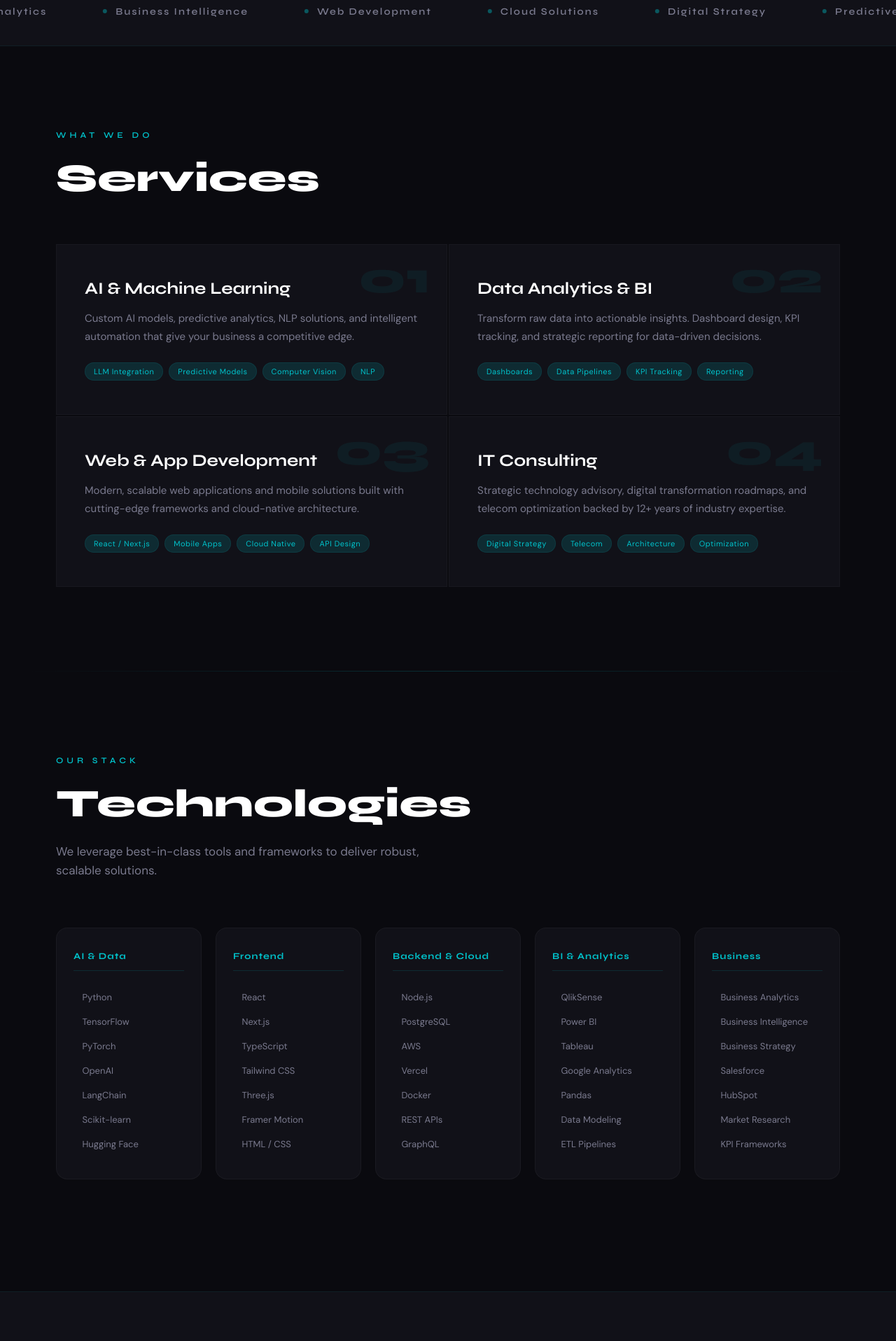
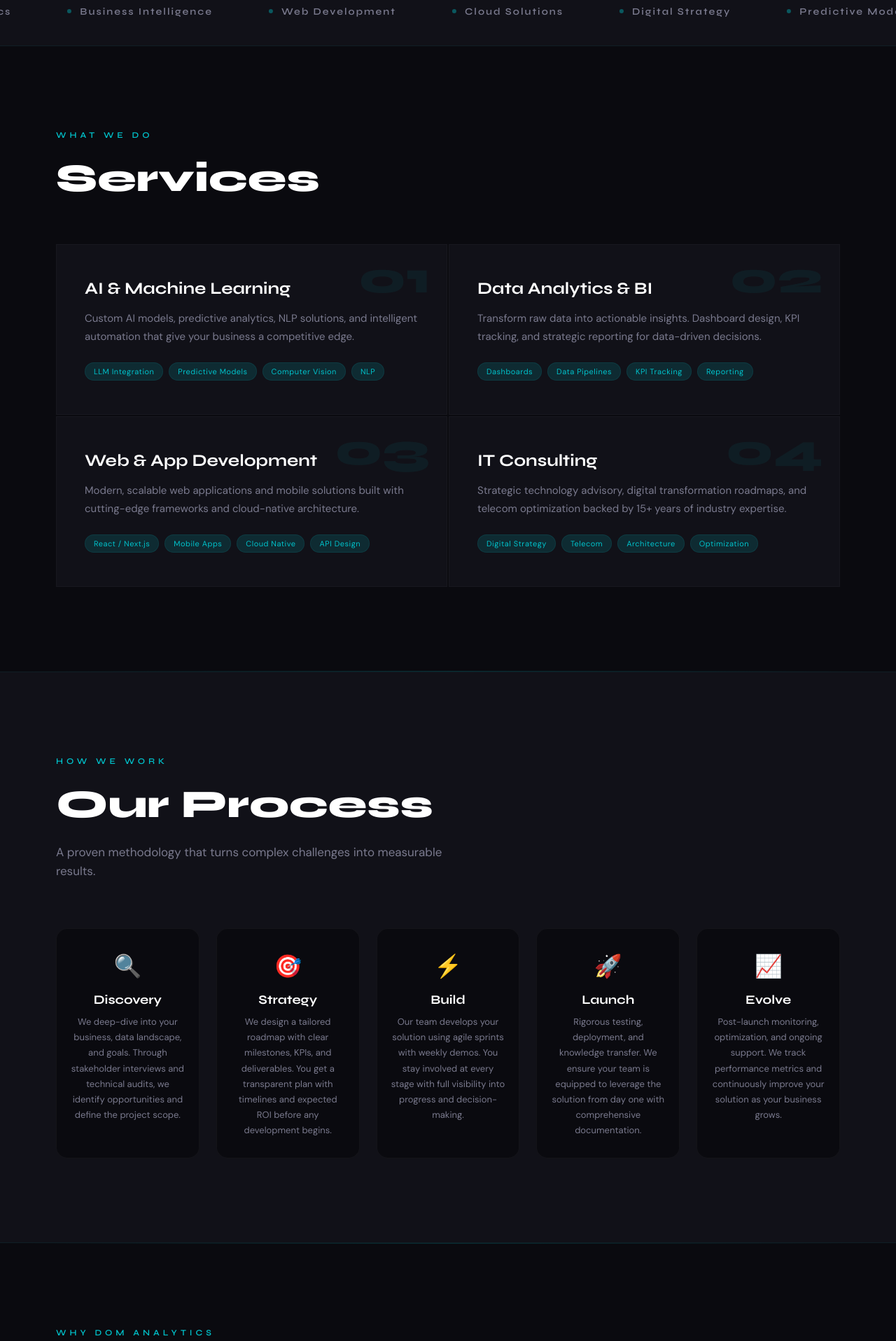
Before and after one commit to dom1990zg/dom-analytics-web, a Next.js app: page / in a window 1280 px wide. Shown: the part 880-2797 px from the top of the page at 70% size. Built offline with nearby package versions, Linux system fonts and the light colour scheme.

Commit message:
How We Work process section, Why Dom Analytics section, LinkedIn company fix, equal card heights

```diff
--- a/src/app/globals.css
+++ b/src/app/globals.css
@@ -124,6 +124,30 @@ body *{cursor:none}
 .service-tags{display:flex;flex-wrap:wrap;gap:8px}
 .service-tag{font-size:11px;letter-spacing:0.5px;padding:5px 12px;background:var(--teal-dim);color:var(--teal);border-radius:20px;border:1px solid rgba(0,194,203,0.1);transition:background 0.3s}
 .service-card:hover .service-tag{background:rgba(0,194,203,0.1);border-color:rgba(0,194,203,0.2)}
+
+/* ─── HOW WE WORK / PROCESS ─── */
+.process-section{background:var(--bg2);border-top:1px solid rgba(0,194,203,0.08);border-bottom:1px solid rgba(0,194,203,0.08)}
+.process-grid{display:grid;grid-template-columns:repeat(5,1fr);gap:24px;margin-top:64px;position:relative;align-items:stretch}
+.process-card{position:relative;padding:32px 20px 28px;text-align:center;border-radius:16px;border:1px solid rgba(255,255,255,0.04);background:var(--bg);transition:border-color 0.4s,transform 0.4s,box-shadow 0.4s;display:flex;flex-direction:column;align-items:center;width:100%;flex:1}
+.process-card:hover{border-color:rgba(0,194,203,0.2);transform:translateY(-4px);box-shadow:0 12px 30px rgba(0,0,0,0.2),0 0 20px rgba(0,194,203,0.04)}
+.process-card-icon{font-size:32px;margin-bottom:16px}
+.process-card-num{font-family:var(--font-d);font-size:11px;font-weight:700;letter-spacing:3px;color:var(--teal);margin-bottom:8px;opacity:0.6}
+.process-card-title{font-family:var(--font-d);font-size:18px;font-weight:700;color:var(--text-bright);margin-bottom:10px}
+.process-card-desc{font-size:13px;color:var(--text-dim);line-height:1.7}
+.process-card-line{display:none}
+.process-card-dot{display:none}
+.process-grid .stagger-item{display:flex}
+.why-grid .stagger-item{display:flex}
+
+/* ─── WHY DOM ANALYTICS ─── */
+.why-grid{display:grid;grid-template-columns:repeat(2,1fr);gap:24px;margin-top:64px;align-items:stretch}
+.why-card{padding:40px 32px;border-radius:16px;border:1px solid rgba(255,255,255,0.04);background:var(--bg2);transition:border-color 0.4s,transform 0.4s,box-shadow 0.4s;position:relative;overflow:hidden;display:flex;flex-direction:column;width:100%;flex:1}
+.why-card:hover{border-color:rgba(0,194,203,0.2);transform:translateY(-4px);box-shadow:0 12px 30px rgba(0,0,0,0.2),0 0 20px rgba(0,194,203,0.04)}
+.why-card::before{content:'';position:absolute;top:0;left:0;width:100%;height:2px;background:linear-gradient(90deg,transparent,var(--teal),transparent);transform:scaleX(0);transition:transform 0.6s}
+.why-card:hover::before{transform:scaleX(1)}
+.why-card-icon{font-size:36px;margin-bottom:20px}
+.why-card-title{font-family:var(--font-d);font-size:20px;font-weight:700;color:var(--text-bright);margin-bottom:12px}
+.why-card-desc{font-size:14px;color:var(--text-dim);line-height:1.7}
 
 /* ─── TECH ─── */
 .tech-grid{margin-top:64px;display:grid;grid-template-columns:repeat(5,1fr);gap:20px;align-items:stretch}
@@ -270,6 +294,8 @@ body *{cursor:none}
   .menu-btn{display:block;cursor:auto}
   .services-grid{grid-template-columns:1fr}
   .tech-grid{grid-template-columns:repeat(2,1fr)}
+  .process-grid{grid-template-columns:repeat(2,1fr)}
+  .why-grid{grid-template-columns:1fr}
   .contact-layout{grid-template-columns:1fr;gap:48px}
   .section{padding:80px 24px}
   .nav{padding:16px 24px}
@@ -282,10 +308,11 @@ body *{cursor:none}
   .page-hero{padding:140px 24px 80px}
   .big-footer-top{grid-template-columns:1fr;gap:40px}
   .projects-grid{grid-template-columns:1fr}
-  .cta-btn,.submit-btn,.lang-toggle,.service-card,.form-field input,.form-field textarea,.project-card{cursor:auto}
+  .cta-btn,.submit-btn,.lang-toggle,.service-card,.form-field input,.form-field textarea,.project-card,.process-card,.why-card{cursor:auto}
 }
 @media(max-width:600px){
   .tech-grid{grid-template-columns:1fr}
+  .process-grid{grid-template-columns:1fr}
   .hero{padding:100px 20px 60px}
   .big-footer-bottom{flex-direction:column;gap:12px;text-align:center}
   .big-footer-bottom a{margin-left:0;margin:0 12px}
--- a/src/app/page.js
+++ b/src/app/page.js
@@ -12,7 +12,20 @@ const translations = {
       { num: '01', title: 'AI & Machine Learning', desc: 'Custom AI models, predictive analytics, NLP solutions, and intelligent automation that give your business a competitive edge.', tags: ['LLM Integration', 'Predictive Models', 'Computer Vision', 'NLP'] },
       { num: '02', title: 'Data Analytics & BI', desc: 'Transform raw data into actionable insights. Dashboard design, KPI tracking, and strategic reporting for data-driven decisions.', tags: ['Dashboards', 'Data Pipelines', 'KPI Tracking', 'Reporting'] },
       { num: '03', title: 'Web & App Development', desc: 'Modern, scalable web applications and mobile solutions built with cutting-edge frameworks and cloud-native architecture.', tags: ['React / Next.js', 'Mobile Apps', 'Cloud Native', 'API Design'] },
-      { num: '04', title: 'IT Consulting', desc: 'Strategic technology advisory, digital transformation roadmaps, and telecom optimization backed by 12+ years of industry expertise.', tags: ['Digital Strategy', 'Telecom', 'Architecture', 'Optimization'] },
+      { num: '04', title: 'IT Consulting', desc: 'Strategic technology advisory, digital transformation roadmaps, and telecom optimization backed by 15+ years of industry expertise.', tags: ['Digital Strategy', 'Telecom', 'Architecture', 'Optimization'] },
+    ]},
+    process: { label: 'HOW WE WORK', title: 'Our Process', sub: 'A proven methodology that turns complex challenges into measurable results.', steps: [
+      { title: 'Discovery', desc: 'We deep-dive into your business, data landscape, and goals. Through stakeholder interviews and technical audits, we identify opportunities and define the project scope.', icon: '🔍' },
+      { title: 'Strategy', desc: 'We design a tailored roadmap with clear milestones, KPIs, and deliverables. You get a transparent plan with timelines and expected ROI before any development begins.', icon: '🎯' },
+      { title: 'Build', desc: 'Our team develops your solution using agile sprints with weekly demos. You stay involved at every stage with full visibility into progress and decision-making.', icon: '⚡' },
+      { title: 'Launch', desc: 'Rigorous testing, deployment, and knowledge transfer. We ensure your team is equipped to leverage the solution from day one with comprehensive documentation.', icon: '🚀' },
+      { title: 'Evolve', desc: 'Post-launch monitoring, optimization, and ongoing support. We track performance metrics and continuously improve your solution as your business grows.', icon: '📈' },
+    ]},
+    why: { label: 'WHY DOM ANALYTICS', title: 'What\'s in it for you', items: [
+      { icon: '🧠', title: '15+ Years of Data Expertise', desc: 'Over 15 years of hands-on experience delivering data-driven growth across 40+ countries, with deep specialization in the telecommunications industry and enterprise analytics.' },
+      { icon: '🤖', title: 'AI-First Approach', desc: 'Every solution we build leverages AI and machine learning. We don\'t just consult, we build intelligent systems that automate, predict, and optimize your operations at scale.' },
+      { icon: '📊', title: 'Proven Revenue Impact', desc: 'Our track record includes 300% revenue growth on telecom monetization projects and 1500% revenue increase on network optimization initiatives across the APAC region.' },
+      { icon: '🤝', title: 'End-to-End Partnership', desc: 'From strategy to deployment and beyond. One team, full accountability. No handoffs, no finger-pointing, just results delivered on time and within budget.' },
     ]},
     tech: { label: 'OUR STACK', title: 'Technologies', sub: 'We leverage best-in-class tools and frameworks to deliver robust, scalable solutions.' },
     contact: { label: 'GET IN TOUCH', title: 'Let\'s build\nsomething great', sub: 'Ready to transform your business with AI and data? Let\'s talk.', name: 'Your name', email: 'Email address', message: 'Tell us about your project', send: 'Send message', sending: 'Sending...', sent: 'Message sent!', error: 'Failed to send. Try again.', info: 'Or reach us directly' },
@@ -25,7 +38,20 @@ const translations = {
       { num: '01', title: 'AI i strojno u\u010denje', desc: 'Prilago\u0111eni AI modeli, prediktivna analitika, NLP rje\u0161enja i inteligentna automatizacija za konkurentsku prednost.', tags: ['LLM Integracija', 'Prediktivni modeli', 'Ra\u010dunalni vid', 'NLP'] },
       { num: '02', title: 'Analitika podataka i BI', desc: 'Pretvaramo sirove podatke u konkretne uvide. Dizajn dashboarda, pra\u0107enje KPI-eva i strate\u0161ko izvje\u0161tavanje.', tags: ['Dashboardi', 'Data Pipelines', 'KPI pra\u0107enje', 'Izvje\u0161taji'] },
       { num: '03', title: 'Web i App razvoj', desc: 'Moderne, skalabilne web aplikacije i mobilna rje\u0161enja izgra\u0111ena s najnovijim frameworcima i cloud arhitekturom.', tags: ['React / Next.js', 'Mobilne aplikacije', 'Cloud Native', 'API dizajn'] },
-      { num: '04', title: 'IT konzalting', desc: 'Strate\u0161ko tehnolo\u0161ko savjetovanje, planovi digitalne transformacije i optimizacija telekoma s 12+ godina iskustva.', tags: ['Digitalna strategija', 'Telekom', 'Arhitektura', 'Optimizacija'] },
+      { num: '04', title: 'IT konzalting', desc: 'Strate\u0161ko tehnolo\u0161ko savjetovanje, planovi digitalne transformacije i optimizacija telekoma s 15+ godina iskustva.', tags: ['Digitalna strategija', 'Telekom', 'Arhitektura', 'Optimizacija'] },
+    ]},
+    process: { label: 'KAKO RADIMO', title: 'Na\u0161 proces', sub: 'Dokazana metodologija koja pretvara slo\u017eene izazove u mjerljive rezultate.', steps: [
+      { title: 'Otkrivanje', desc: 'Dubinski analiziramo va\u0161e poslovanje, podatkovnu infrastrukturu i ciljeve. Kroz intervjue i tehni\u010dke revizije identificiramo prilike i definiramo opseg projekta.', icon: '🔍' },
+      { title: 'Strategija', desc: 'Dizajniramo prilagođeni plan s jasnim miljokazima, KPI-evima i isporukama. Dobivate transparentan plan s vremenskim okvirima i o\u010dekivanim ROI-em.', icon: '🎯' },
+      { title: 'Izgradnja', desc: 'Na\u0161 tim razvija rje\u0161enje koriste\u0107i agilne sprintove s tjednim demo prikazima. Ostajete uklju\u010deni u svakoj fazi s punom vidljivo\u0161\u0107u napretka.', icon: '⚡' },
+      { title: 'Lansiranje', desc: 'Rigorozno testiranje, implementacija i prijenos znanja. Osiguravamo da je va\u0161 tim opremljen za kori\u0161tenje rje\u0161enja od prvog dana.', icon: '🚀' },
+      { title: 'Evolucija', desc: 'Pra\u0107enje nakon lansiranja, optimizacija i kontinuirana podr\u0161ka. Pratimo metrike performansi i neprestano pobolj\u0161avamo rje\u0161enje.', icon: '📈' },
+    ]},
+    why: { label: 'ZA\u0160TO DOM ANALYTICS', title: '\u0160to dobivate s nama', items: [
+      { icon: '🧠', title: '15+ godina ekspertize', desc: 'Vi\u0161e od 15 godina prakti\u010dnog iskustva u isporuci rasta temeljenog na podacima u 40+ zemalja, s dubokom specijalizacijom u telekomunikacijskoj industriji i enterprise analitici.' },
+      { icon: '🤖', title: 'AI-first pristup', desc: 'Svako rje\u0161enje koje gradimo koristi AI i strojno u\u010denje. Ne samo konzultiramo, gradimo inteligentne sustave koji automatiziraju, predvi\u0111aju i optimiziraju va\u0161e operacije.' },
+      { icon: '📊', title: 'Dokazan utjecaj na prihod', desc: 'Na\u0161i rezultati uklju\u010duju 300% rast prihoda na projektima monetizacije u telekomu i 1500% rast prihoda na inicijativama optimizacije mre\u017ee u APAC regiji.' },
+      { icon: '🤝', title: 'Partnerstvo od po\u010detka do kraja', desc: 'Od strategije do implementacije i dalje. Jedan tim, puna odgovornost. Bez prebacivanja, samo rezultati isporu\u010deni na vrijeme i unutar bud\u017eeta.' },
     ]},
     tech: { label: 'NA\u0160 STACK', title: 'Tehnologije', sub: 'Koristimo vrhunske alate i frameworke za isporuku robusnih, skalabilnih rje\u0161enja.' },
     contact: { label: 'KONTAKTIRAJTE NAS', title: 'Izgradimo ne\u0161to\nveliko zajedno', sub: 'Spremni za transformaciju poslovanja s AI-em i podacima? Razgovarajmo.', name: 'Va\u0161e ime', email: 'Email adresa', message: 'Opi\u0161ite nam svoj projekt', send: 'Po\u0161alji poruku', sending: '\u0160aljem...', sent: 'Poruka poslana!', error: 'Slanje neuspjelo. Poku\u0161ajte ponovo.', info: 'Ili nas kontaktirajte direktno' },
@@ -50,53 +76,27 @@ function CustomCursor() {
   const pos = useRef({ x: -100, y: -100 });
   const target = useRef({ x: -100, y: -100 });
   const [hovering, setHovering] = useState(false);
-
   useEffect(() => {
     const onMove = (e) => { target.current = { x: e.clientX, y: e.clientY }; };
     const animate = () => {
       pos.current.x += (target.current.x - pos.current.x) * 0.15;
       pos.current.y += (target.current.y - pos.current.y) * 0.15;
-      if (cursorRef.current) {
-        cursorRef.current.style.left = pos.current.x + 'px';
-        cursorRef.current.style.top = pos.current.y + 'px';
-      }
-      if (dotRef.current) {
-        dotRef.current.style.left = target.current.x + 'px';
-        dotRef.current.style.top = target.current.y + 'px';
-      }
+      if (cursorRef.current) { cursorRef.current.style.left = pos.current.x + 'px'; cursorRef.current.style.top = pos.current.y + 'px'; }
+      if (dotRef.current) { dotRef.current.style.left = target.current.x + 'px'; dotRef.current.style.top = target.current.y + 'px'; }
       requestAnimationFrame(animate);
     };
-    window.addEventListener('mousemove', onMove);
-    requestAnimationFrame(animate);
-
-    const addHoverListeners = () => {
-      document.querySelectorAll('a, button, .service-card, .tech-category, .project-card').forEach(el => {
-        el.addEventListener('mouseenter', () => setHovering(true));
-        el.addEventListener('mouseleave', () => setHovering(false));
-      });
-    };
-    addHoverListeners();
-    const observer = new MutationObserver(addHoverListeners);
-    observer.observe(document.body, { childList: true, subtree: true });
-
+    window.addEventListener('mousemove', onMove); requestAnimationFrame(animate);
+    const addHoverListeners = () => { document.querySelectorAll('a, button, .service-card, .tech-category, .project-card, .process-card, .why-card').forEach(el => { el.addEventListener('mouseenter', () => setHovering(true)); el.addEventListener('mouseleave', () => setHovering(false)); }); };
+    addHoverListeners(); const observer = new MutationObserver(addHoverListeners); observer.observe(document.body, { childList: true, subtree: true });
     return () => { window.removeEventListener('mousemove', onMove); observer.disconnect(); };
   }, []);
-
-  return (
-    <>
-      <div ref={cursorRef} className={'custom-cursor' + (hovering ? ' hovering' : '')} />
-      <div ref={dotRef} className={'custom-cursor-dot' + (hovering ? ' hovering' : '')} />
-    </>
-  );
+  return (<><div ref={cursorRef} className={'custom-cursor' + (hovering ? ' hovering' : '')} /><div ref={dotRef} className={'custom-cursor-dot' + (hovering ? ' hovering' : '')} /></>);
 }
 
 // ─── SCROLL PROGRESS ───
 function ScrollProgress() {
   const [p, setP] = useState(0);
-  useEffect(() => {
-    const u = () => { const s = window.scrollY; const d = document.documentElement.scrollHeight - window.innerHeight; setP(d > 0 ? (s / d) * 100 : 0); };
-    window.addEventListener('scroll', u, { passive: true }); return () => window.removeEventListener('scroll', u);
-  }, []);
+  useEffect(() => { const u = () => { const s = window.scrollY; const d = document.documentElement.scrollHeight - window.innerHeight; setP(d > 0 ? (s / d) * 100 : 0); }; window.addEventListener('scroll', u, { passive: true }); return () => window.removeEventListener('scroll', u); }, []);
   return <div className="scroll-progress" style={{ width: p + '%' }} />;
 }
 
@@ -161,9 +161,9 @@ function BigFooter({ t }) {
       <div className="big-footer-inner">
         <div className="big-footer-cta"><h3 className="big-footer-cta-title">Ready to transform your business?</h3><p className="big-footer-cta-sub">Let&apos;s discuss how AI and data can accelerate your growth.</p><Link href="/#contact" className="cta-btn">Get in touch</Link></div>
         <div className="big-footer-top">
-          <div className="big-footer-brand"><div className="big-footer-logo">Dom<span>Analytics</span></div><p className="big-footer-desc">{t.footer.desc}</p><div className="big-footer-social"><a href="https://linkedin.com/in/domagojkrusic" target="_blank" rel="noopener noreferrer">in</a><a href="mailto:info@domanalytics.com">@</a></div></div>
+          <div className="big-footer-brand"><div className="big-footer-logo">Dom<span>Analytics</span></div><p className="big-footer-desc">{t.footer.desc}</p><div className="big-footer-social"><a href="https://www.linkedin.com/company/dom-analytics" target="_blank" rel="noopener noreferrer">in</a><a href="mailto:info@domanalytics.com">@</a></div></div>
           <div className="big-footer-col"><h4>{t.footer.nav}</h4><Link href="/">{t.footer.home}</Link><Link href="/#services">{t.footer.servicesLink}</Link><Link href="/about">{t.footer.aboutLink}</Link><Link href="/projects">{t.footer.projectsLink}</Link></div>
-          <div className="big-footer-col"><h4>{t.footer.connect}</h4><a href="mailto:info@domanalytics.com">info@domanalytics.com</a><a href="https://linkedin.com/in/domagojkrusic" target="_blank" rel="noopener noreferrer">LinkedIn</a></div>
+          <div className="big-footer-col"><h4>{t.footer.connect}</h4><a href="mailto:info@domanalytics.com">info@domanalytics.com</a><a href="https://www.linkedin.com/company/dom-analytics" target="_blank" rel="noopener noreferrer">LinkedIn</a></div>
           <div className="big-footer-col"><h4>Location</h4><a href="#">Pore&#269;, Croatia</a><a href="#">Zagreb, Croatia</a><a href="#">Global Remote</a></div>
         </div>
         <div className="big-footer-bottom"><span>{t.footer.rights}</span><div><a href="#">{t.footer.privacy}</a><a href="#">{t.footer.terms}</a></div></div>
@@ -183,6 +183,8 @@ export default function Home() {
   const lenisRef = useRef(null);
   const t = translations[lang];
   const [servRef, servVis] = useReveal();
+  const [processRef, processVis] = useReveal();
+  const [whyRef, whyVis] = useReveal();
   const [techRef, techVis] = useReveal();
   const [contactRef, contactVis] = useReveal();
 
@@ -234,6 +236,7 @@ export default function Home() {
 
       <Marquee />
 
+      {/* ─── SERVICES ─── */}
       <section id="services" className="section" ref={servRef}>
         <LineReveal><p className="section-label">{t.services.label}</p></LineReveal>
         <h2 className="section-title"><SplitText>{t.services.title}</SplitText></h2>
@@ -251,6 +254,44 @@ export default function Home() {
 
       <div className="section-divider" />
 
+      {/* ─── HOW WE WORK ─── */}
+      <section id="process" className="process-section" ref={processRef}>
+        <div className="section">
+          <LineReveal><p className="section-label">{t.process.label}</p></LineReveal>
+          <h2 className="section-title"><SplitText>{t.process.title}</SplitText></h2>
+          <LineReveal delay={0.2}><p className="section-sub">{t.process.sub}</p></LineReveal>
+          <StaggerChildren className="process-grid">
+            {t.process.steps.map((step, i) => (
+              <div key={i} className="process-card">
+                <div className="process-card-icon">{step.icon}</div>
+                <h3 className="process-card-title">{step.title}</h3>
+                <p className="process-card-desc">{step.desc}</p>
+              </div>
+            ))}
+          </StaggerChildren>
+        </div>
+      </section>
+
+      <div className="section-divider" />
+
+      {/* ─── WHY DOM ANALYTICS ─── */}
+      <section id="why" className="section" ref={whyRef}>
+        <LineReveal><p className="section-label">{t.why.label}</p></LineReveal>
+        <h2 className="section-title"><SplitText>{t.why.title}</SplitText></h2>
+        <StaggerChildren className="why-grid">
+          {t.why.items.map((item, i) => (
+            <div key={i} className="why-card">
+              <div className="why-card-icon">{item.icon}</div>
+              <h3 className="why-card-title">{item.title}</h3>
+              <p className="why-card-desc">{item.desc}</p>
+            </div>
+          ))}
+        </StaggerChildren>
+      </section>
+
+      <div className="section-divider" />
+
+      {/* ─── TECHNOLOGIES ─── */}
       <section id="tech" className="section" ref={techRef}>
         <LineReveal><p className="section-label">{t.tech.label}</p></LineReveal>
         <h2 className="section-title"><SplitText>{t.tech.title}</SplitText></h2>
@@ -265,6 +306,7 @@ export default function Home() {
         </StaggerChildren>
       </section>
 
+      {/* ─── CONTACT ─── */}
       <section id="contact" className="contact-section" ref={contactRef}>
         <div className="section" style={{ paddingTop: 100, paddingBottom: 100 }}>
           <div className={`contact-layout reveal ${contactVis ? 'visible' : ''}`}>
```
